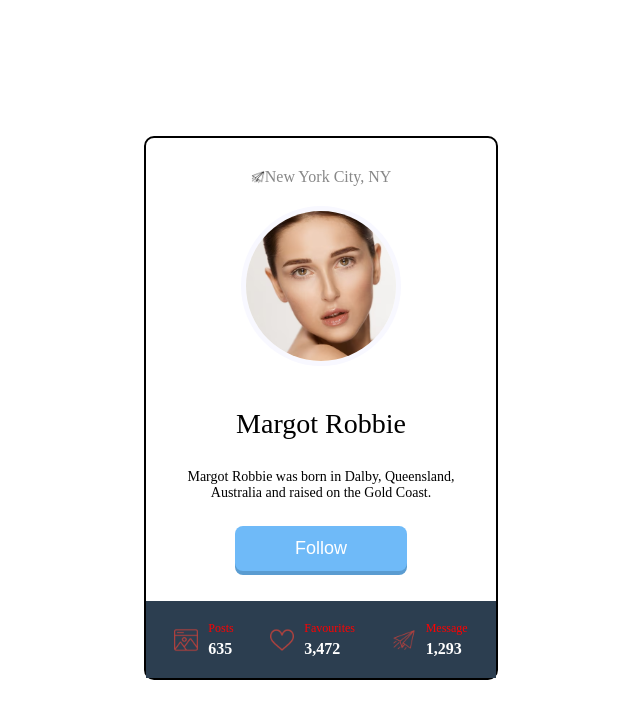
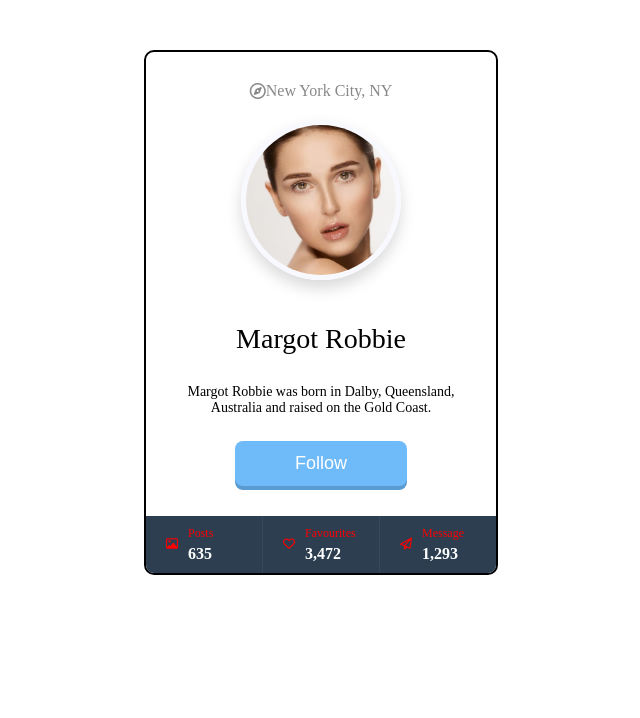
Before and after one commit to AppRangejn/HTML-CSS.-User-Card, a plain HTML site: page index.html in a window 1280 px wide. Shown: the whole page, without its empty margins (319-959 px from the left). Drawn offline with Linux system fonts and the light colour scheme.

Commit message:
Fixed icon, remove display flex from body, added vertical border on footer, remove corner from bottom radius, added shadow bellow the photo

```diff
--- a/assets/css/style.css
+++ b/assets/css/style.css
@@ -1,16 +1,11 @@
-body {
-    display: flex;
-    justify-content: center;
-    align-items: center;
-    min-height: 100vh;
-}
-
 
 .card {
     border: 2px solid black;
     width: 350px;
     border-radius: 10px;
     text-align: center;
+    margin: 50px auto;
+    overflow: hidden;
 }
 
 
@@ -41,6 +36,7 @@ body {
     object-fit: cover;
     border: 5px solid ghostwhite;
     margin-bottom: 20px;
+    box-shadow: 0 8px 15px rgba(0, 0, 0, 0.15);
 }
 
 
@@ -53,6 +49,7 @@ body {
 .descriptionBlock p {
     font-size: 14px;
     margin-bottom: 25px;
+
 }
 
 
@@ -70,18 +67,24 @@ body {
 .outsideBlock {
     background-color: #2c3e50;
     display: flex;
-    justify-content: space-around;
-    padding: 20px 10px;
+    justify-content: space-around;;
 }
 
 
 .photoPost, .favourite, .message {
     display: flex;
+    flex: 1;
     flex-direction: row;
     align-items: center;
     gap: 10px;
     color: red;
     font-size: 12px;
+    padding: 10px 20px;
+}
+
+.photoPost, .favourite, .message:not(:last-child) {
+    border-right: 1px solid #34495e;
+
 }
 
 .statText {
@@ -95,12 +98,9 @@ body {
     width: 24px;
     height: 24px;
     margin-bottom: 0px;
-    opacity: 0.7;
-    filter: invert(27%) sepia(91%) saturate(2352%) hue-rotate(346deg) brightness(104%) contrast(87%);
 }
 
 .outsideBlock span {
-    text-transform: capitalize;
     margin-bottom: 4px;
 }
 
--- a/index.html
+++ b/index.html
@@ -6,12 +6,13 @@
     <title>User Profile Card</title>
     <link rel="stylesheet" href="./assets/css/style.css">
     <link rel="shortcut icon" href="./assets/icons/user.png" type="image/x-icon">
+    <link rel="stylesheet" href="https://cdnjs.cloudflare.com/ajax/libs/font-awesome/6.0.0/css/all.min.css">
 </head>
 <body>
     <div class="card">
         <div class="insideBlock">
             <div class="titleBlock">
-                <img src="./assets/icons/paper-plane.png" alt="Location icon">
+                <i class="fa-regular fa-compass"></i>
                 <span>New York City, NY</span>
             </div>
 
@@ -28,12 +29,12 @@
             </div>
 
             <div class="buttonClick">
-                <input type="button" value="Follow">
+                <input type= "button" value= "Follow">
             </div>
         </div>
                 <footer class="outsideBlock">
                     <div class="photoPost">
-                        <img src="./assets/icons/post.png" alt="Posts icon">
+                        <i class="fa-regular fa-image"></i>
                         <div class="statText">
                             <span>Posts</span>
                             <b>635</b>
@@ -41,7 +42,7 @@
                     </div>
 
                     <div class="favourite">
-                        <img src="./assets/icons/like.png" alt="Heart icon">
+                        <i class="fa-regular fa-heart"></i>
                         <div class="statText">
                             <span>Favourites</span>
                             <b>3,472</b>
@@ -49,7 +50,7 @@
                     </div>
 
                     <div class="message">
-                        <img src="./assets/icons/paper-plane.png" alt="Message icon">
+                        <i class="fa-regular fa-paper-plane"></i>
                         <div class="statText">
                             <span>Message</span>
                             <b>1,293</b>
```
